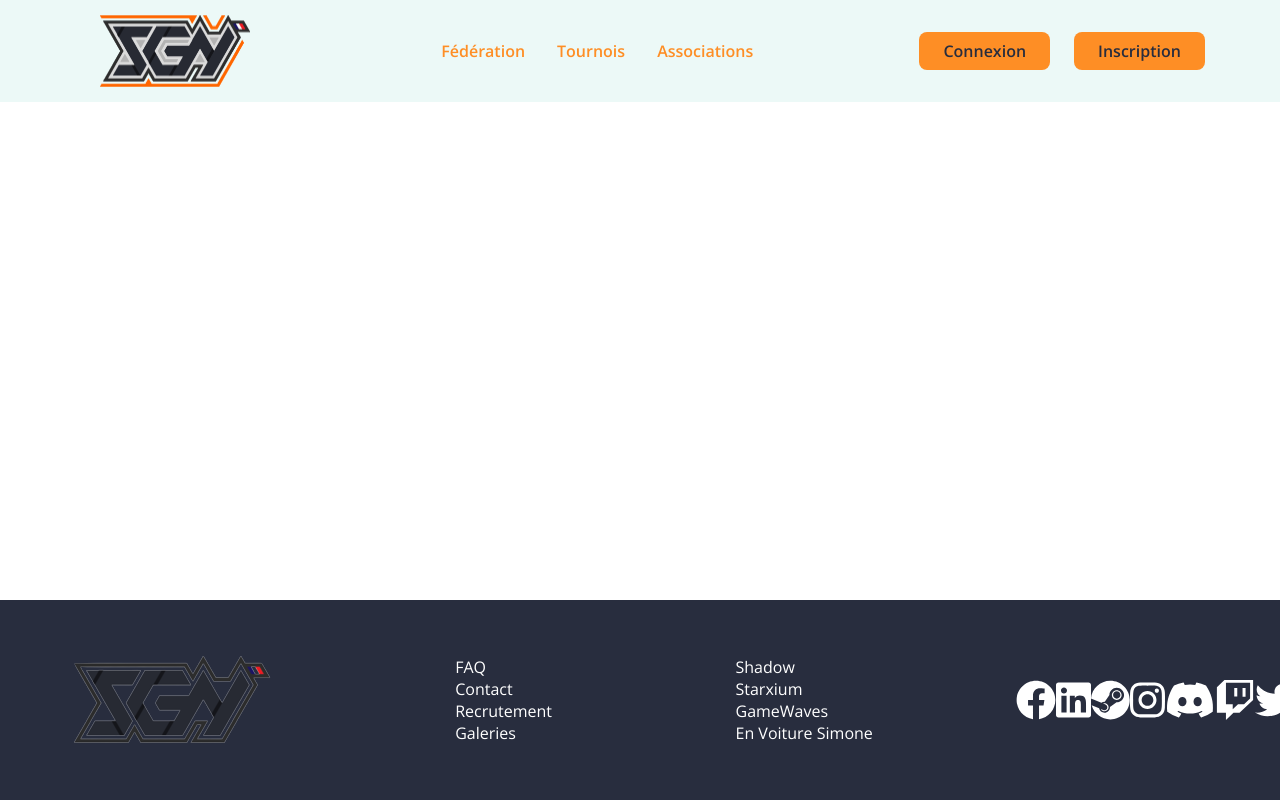
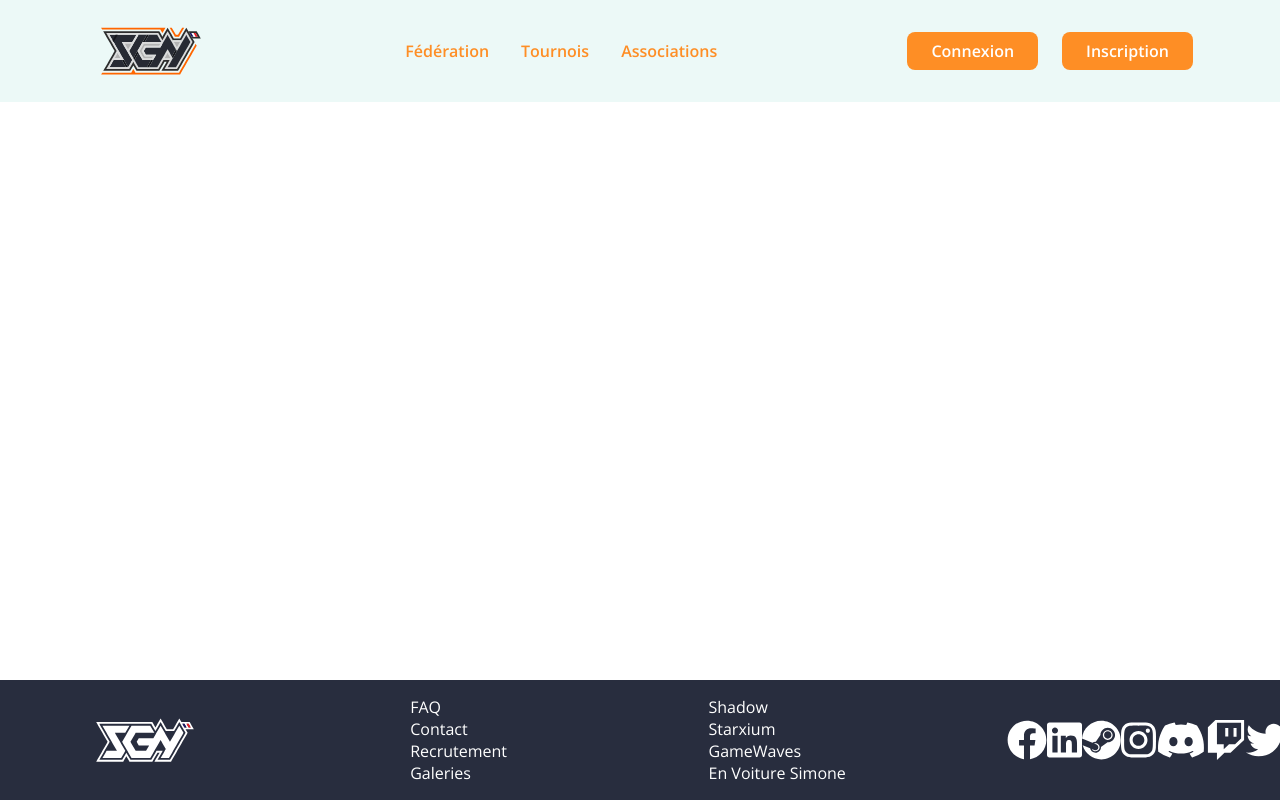
Before and after one commit to StudentGamingNetwork/website, a Vue app in the folder frontend/: page / in a window 1280 px wide. Built offline with nearby package versions, Linux system fonts and the light colour scheme.

Commit message:
ajout svg des logos

```diff
--- a/frontend/src/components/MainButton.vue
+++ b/frontend/src/components/MainButton.vue
@@ -10,6 +10,7 @@ export default {
 </script>
 <style>
 button{
+  color: white!important;
   padding: 8px 24px;
   font-size: 1rem;
   font-weight: 600;
--- a/frontend/src/components/template/Footer.vue
+++ b/frontend/src/components/template/Footer.vue
@@ -1,7 +1,7 @@
 <template>
     <div class="container-footer">
         <img
-            src="src/static/images/SGN_Uni.png"
+            src="src/static/images/logo_sgn_white.svg"
         >
         <div>
             <ul>
@@ -68,4 +68,13 @@ ul{
   width: 15vw;
   justify-content: space-around;
 }
+img{
+  width: 10%;
+}
+li{
+  cursor: pointer;
+  &:hover{
+    text-decoration: underline;
+  }
+}
 </style>
--- a/frontend/src/components/template/Header.vue
+++ b/frontend/src/components/template/Header.vue
@@ -1,6 +1,6 @@
 <template>
     <div id="header-container">
-        <img src="src/static/images/logo.png">
+        <img src="src/static/images/logo_sgn_color.svg">
         <ul class="links">
             <li>
                 <main-link title="Fédération" />
@@ -68,4 +68,7 @@ export default defineComponent({
   gap: 24px;
   align-items: center;
 }
+img{
+  width: 10%;
+}
 </style>
```
